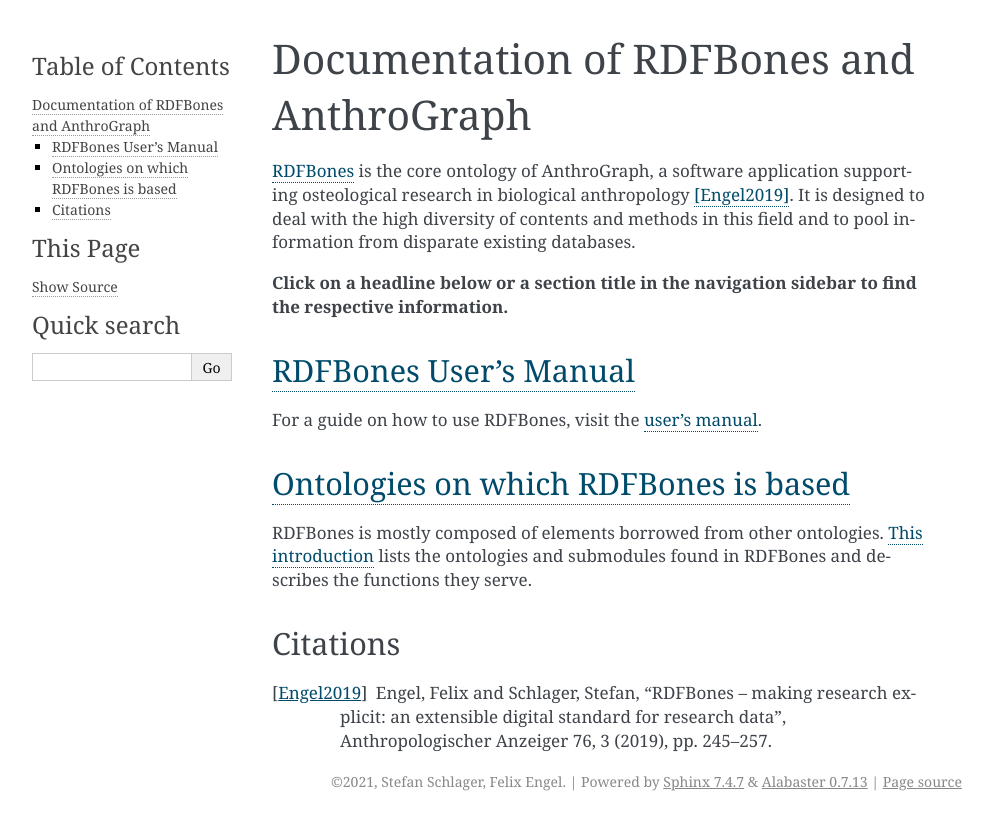
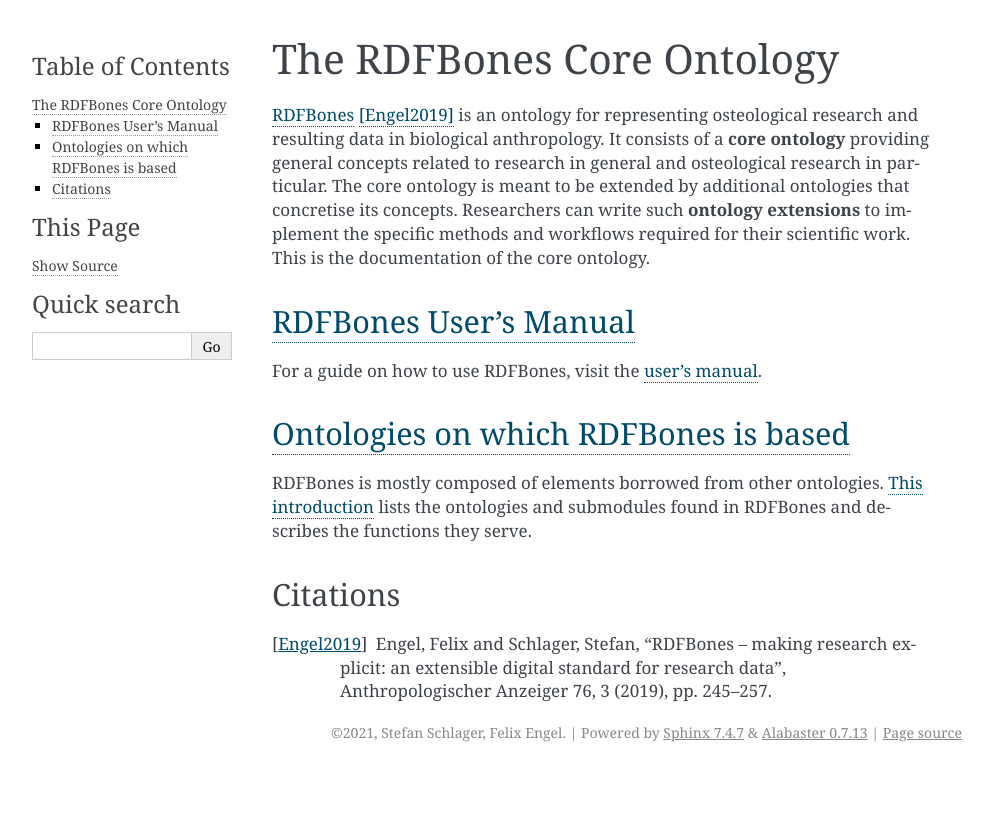
Before and after one commit to RDFBones/RDFBones-O, a Sphinx documentation site: the page built from docs/index.rst, in a window 1280 px wide. Shown: the top 830 px of the page, without its empty margins (148-1141 px from the left). Built offline with Sphinx 7.4.7, drawn with Linux system fonts in a browser that asks for light colours.

Commit message:
Corected introduction.

```diff
--- a/docs/index.rst
+++ b/docs/index.rst
@@ -3,12 +3,10 @@
    You can adapt this file completely to your liking, but it should at least
    contain the root `toctree` directive.
 
-Documentation of RDFBones and AnthroGraph
-==========================================
+The RDFBones Core Ontology
+==========================
 
-`RDFBones`_ is the core ontology of AnthroGraph, a software application supporting osteological research in biological anthropology [Engel2019]_. It is designed to deal with the high diversity of contents and methods in this field and to pool information from disparate existing databases.
-
-**Click on a headline below or a section title in the navigation sidebar to find the respective information.**
+`RDFBones`_ [Engel2019]_ is an ontology for representing osteological research and resulting data in biological anthropology. It consists of a **core ontology** providing general concepts related to research in general and osteological research in particular. The core ontology is meant to be extended by additional ontologies that concretise its concepts. Researchers can write such **ontology extensions** to implement the specific methods and workflows required for their scientific work. This is the documentation of the core ontology.
 
 .. _RDFBones: https://github.com/RDFBones/RDFBones-O
 
```
